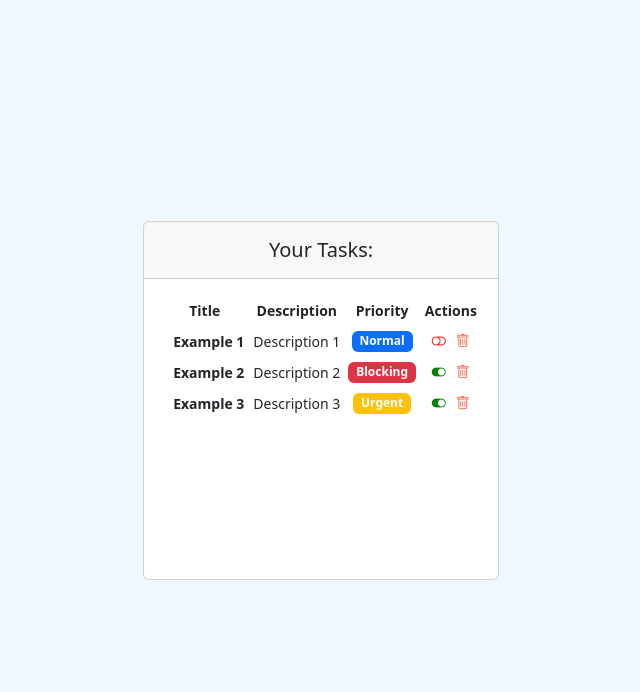
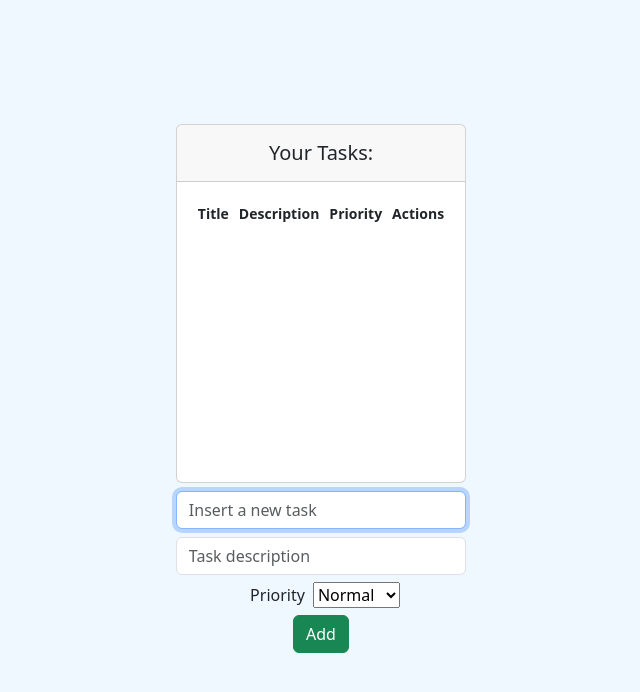
Before and after one commit to lucianogarriga/react-hooks-ob, a React (Vite) app: page / in a window 1280 px wide. Shown: the top 692 px of the page, without its empty margins (319-959 px from the left). Built offline with nearby package versions, Linux system fonts and the light colour scheme.

Commit message:
AddTask function & create Form

```diff
--- a/src/components/container/task_list.jsx
+++ b/src/components/container/task_list.jsx
@@ -9,12 +9,12 @@ import TaskForm from "../pure/forms/taskForm";
 
 function TaskListComponent() {
   // Initial value of State Variable
-  const defaultTask1 = new Task("Example 1","Description 1",false,LEVELS.NORMAL);
-  const defaultTask2 = new Task("Example 2","Description 2",true,LEVELS.BLOCKING);
-  const defaultTask3 = new Task("Example 3","Description 3",true,LEVELS.URGENTE);
+  const defaultTask1 = new Task("Task 1","Description 1",false,LEVELS.NORMAL);
+  // const defaultTask2 = new Task("Task 2","Description 2",true,LEVELS.BLOCKING);
+  // const defaultTask3 = new Task("Task 3","Description 3",true,LEVELS.URGENTE);
 
   // Component State
-  const [tasks, setTasks] = useState([defaultTask1, defaultTask2, defaultTask3]);
+  const [tasks, setTasks] = useState([]);
   const [loading, setLoading] = useState(true);
 
   // Control of lifecycle of the Component
@@ -45,6 +45,15 @@ function TaskListComponent() {
     const tempTask = [...tasks];
 
     tempTask.splice(index, 1)
+    setTasks(tempTask)
+  }
+
+  // Funcion to create a new task
+  function addTask(task){
+    console.log('New task created: ', task);
+    console.log('Create this task: ', task.name);
+    const tempTask = [...tasks];
+    tempTask.push(task);
     setTasks(tempTask)
   }
 
@@ -83,9 +92,9 @@ function TaskListComponent() {
 
             </tbody>
           </table>
-          <TaskForm />
         </div>
       </div>
+          <TaskForm add={addTask}/>
     </div>
   );
 }
--- a/src/components/pure/forms/taskForm.jsx
+++ b/src/components/pure/forms/taskForm.jsx
@@ -1,11 +1,47 @@
 import React, {useRef} from 'react';
+import PropTypes from 'prop-types';
+import { LEVELS } from '../../../models/levels.enum';
+import { Task } from '../../../models/task.class';
 
-const TaskForm = () => {
+const TaskForm = ({add}) => {
+
+    const nameRef = useRef('')
+    const descriptionRef = useRef('')
+    const levelRef = useRef(LEVELS.NORMAL)
+
+    function addTask(e){
+        e.preventDefault();
+        const newTask = new Task(
+            nameRef.current.value,
+            descriptionRef.current.value,
+            false,
+            levelRef.current.value
+        );
+        add(newTask);
+    }
+
     return (
-        <form>
+        <>
+        <form onSubmit={addTask} className='justify-content-center align-items-center mb-4'>
+            <div className='form-outline flex-fill'>
+                <input ref={nameRef} id='inputName' type='text' placeholder='Insert a new task' className='form-control form-control-md mt-2' required autoFocus/>
+                <input ref={descriptionRef} id='description' type='text' placeholder='Task description' className='form-control form-control-md mt-2' required/>
 
+                <label htmlFor='selectLevel' className='sr-only m-2'>Priority</label>
+                <select ref={levelRef} defaultValue={LEVELS.NORMAL} id='selectLevel'>
+                    <option value={LEVELS.NORMAL}>Normal</option>
+                    <option value={LEVELS.BLOCKING}>Blocking</option>
+                    <option value={LEVELS.URGENTE}>Urgent</option>
+                </select>
+            </div>
+        <button type='submit' className='btn btn-success btn-md'>Add</button>
         </form>
+        </>
     );
 }
 
+TaskForm.propTypes ={
+    add: PropTypes.func.isRequired
+}
+
 export default TaskForm;
--- a/src/components/pure/task.jsx
+++ b/src/components/pure/task.jsx
@@ -80,7 +80,8 @@ const TaskComponent = ({ task, complete, deleted }) => {
 
 TaskComponent.propTypes = {
   task: PropTypes.instanceOf(Task).isRequired,
-  complete: PropTypes.func.isRequired
+  complete: PropTypes.func.isRequired,
+  deleted: PropTypes.func.isRequired
 };
 
 export default TaskComponent;
```
